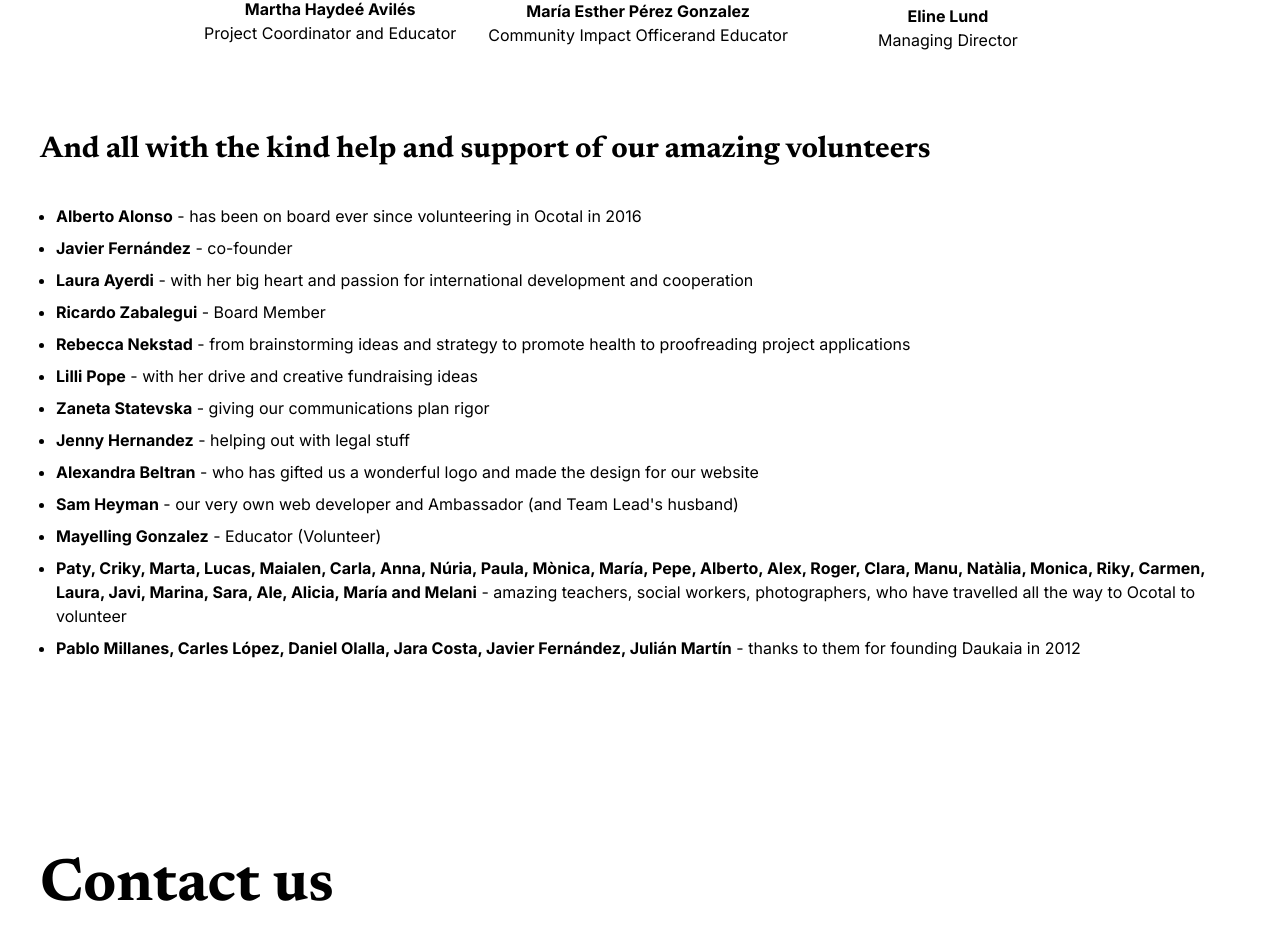
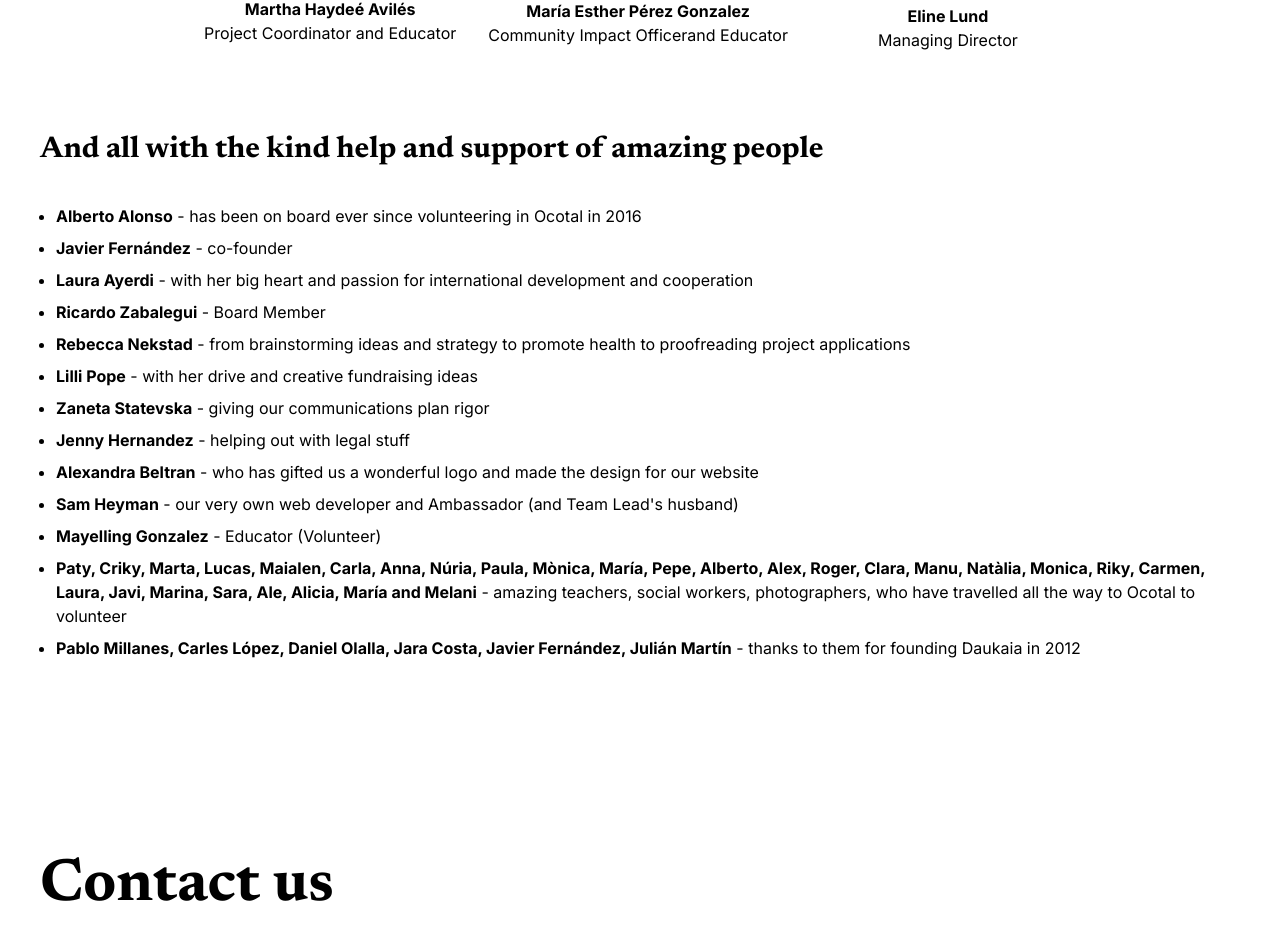
Before and after one commit to samheyman/daukaia-v3, a Next.js app: page /who-we-are in a window 1280 px wide. Shown: the part 2356-3285 px from the top of the page. Built offline with nearby package versions, Linux system fonts and the light colour scheme.

Commit message:
Update Team volunteers header

```diff
--- a/src/app/who-we-are/components/Team.tsx
+++ b/src/app/who-we-are/components/Team.tsx
@@ -52,7 +52,7 @@ export default function Team() {
         </div> */}
         <div className="flex flex-col w-full my-12">
           <h2 className={`text-3xl font-bold ${newsreader.className} my-8`}>
-            And all with the kind help and support of our amazing volunteers
+            And all with the kind help and support of amazing people
           </h2>
           <div className="flex flex-col lg:flex-row w-full mb-12">
             <div className="flex-1">
```
